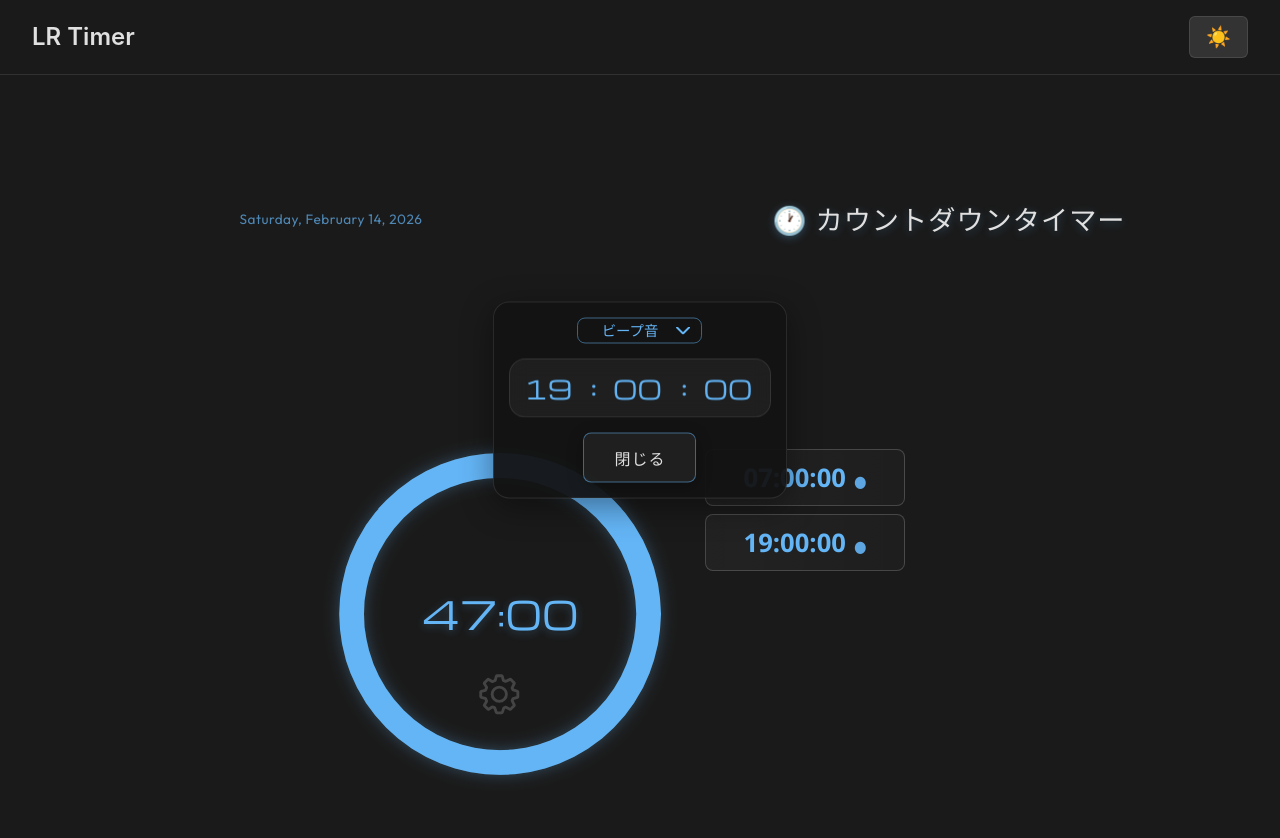
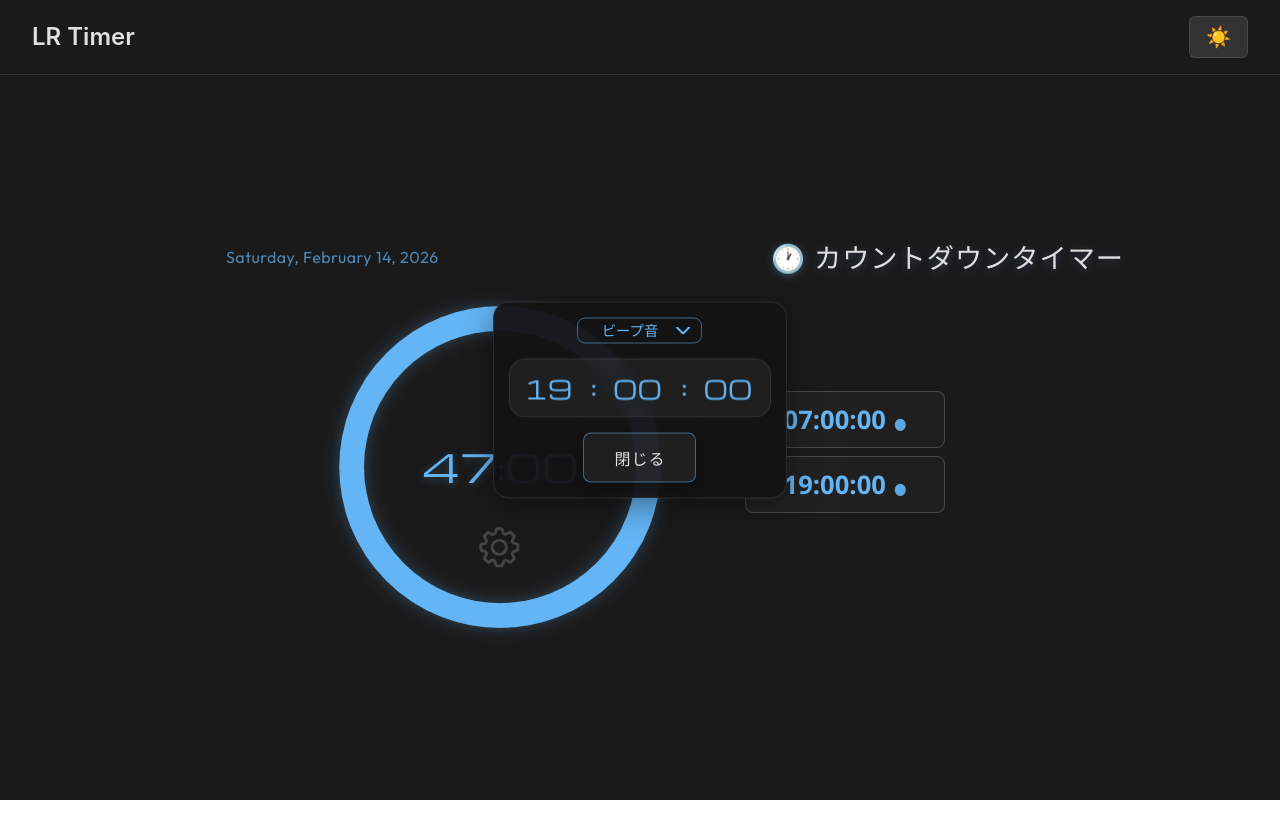
Before and after one commit to bindi-mo/lrtimer, a React (Vite) app: page / in a window 1280 px wide. Shown: the top 838 px of the page. After the commit the page ends 800 px from the top, so only its background shows below. Built offline with nearby package versions, Linux system fonts and the light colour scheme.

Commit message:
refactor: adjust layout and spacing in Timer component for improved responsiveness

```diff
--- a/src/App.css
+++ b/src/App.css
@@ -43,6 +43,7 @@ body {
   min-height: 100vh;
   display: flex;
   flex-direction: column;
+  justify-content: flex-start;
   background-color: var(--bg-color);
   color: var(--text-color);
   transition: background-color 0.3s ease, color 0.3s ease;
@@ -99,5 +100,5 @@ main {
   display: flex;
   justify-content: center;
   align-items: center;
-  padding: 2rem;
+  padding: 0;
 }
--- a/src/styles/Timer.css
+++ b/src/styles/Timer.css
@@ -106,12 +106,13 @@ html[data-theme='light'] {
   display: flex;
   flex-direction: column;
   align-items: center;
-  justify-content: center;
-  min-height: 100vh;
+  justify-content: flex-start;
   width: 100%;
   padding: 0;
   font-family: 'Segoe UI', Tahoma, Geneva, Verdana, sans-serif;
   gap: 20px;
+  margin-left: var(--spacing-xxl);
+  margin-right: var(--spacing-xxl);
 }
 
 .timer-container h1 {
@@ -139,7 +140,7 @@ html[data-theme='light'] {
 
 .date-display {
   color: var(--primary-color);
-  font-size: var(--font-size-xs);
+  font-size: var(--font-size-regular);
   opacity: var(--opacity-secondary);
   letter-spacing: 0.5px;
   position: relative;
@@ -153,8 +154,10 @@ html[data-theme='light'] {
     display: grid;
     grid-template-columns: 1fr 1fr;
     grid-template-rows: auto auto;
-    gap: 20px;
+    gap: 30px;
     place-items: center center;
+    margin-left: var(--spacing-xxl);
+    margin-right: var(--spacing-xxl);
   }
 
   .date-display {
@@ -180,7 +183,8 @@ html[data-theme='light'] {
   position: relative;
   width: var(--progress-size);
   height: var(--progress-size);
-  margin-bottom: var(--spacing-xl);
+  margin-left: var(--spacing-xxl);
+  margin-right: var(--spacing-xxl);
 }
 
 .progress-svg {
@@ -552,7 +556,7 @@ html[data-theme='light'] {
 @media (width >= 800px) {
   .timer-mode {
     flex-direction: row;
-    align-items: flex-start;
+    align-items: center;
     gap: var(--spacing-xxl);
     justify-content: center;
   }
@@ -579,7 +583,7 @@ html[data-theme='light'] {
 @media (width <= 600px) {
   .timer-container h1 {
     font-size: var(--font-size-title-mobile);
-    margin-bottom: var(--spacing-lg);
+    margin-left: var(--spacing-lg);
   }
 
   .timer-display,
```
